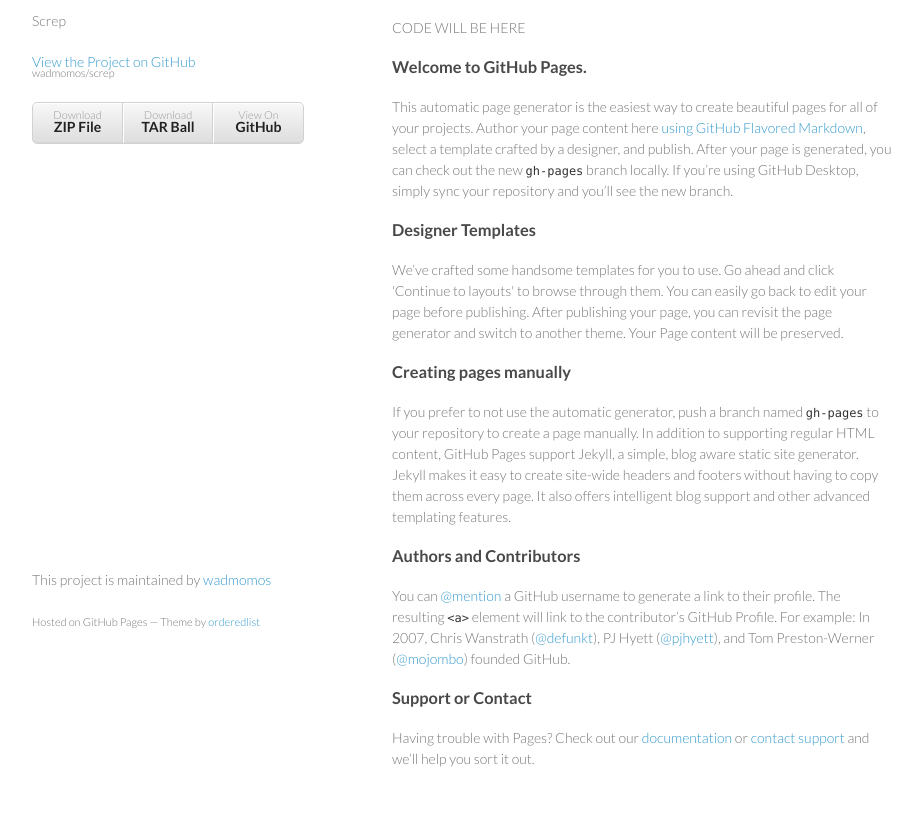
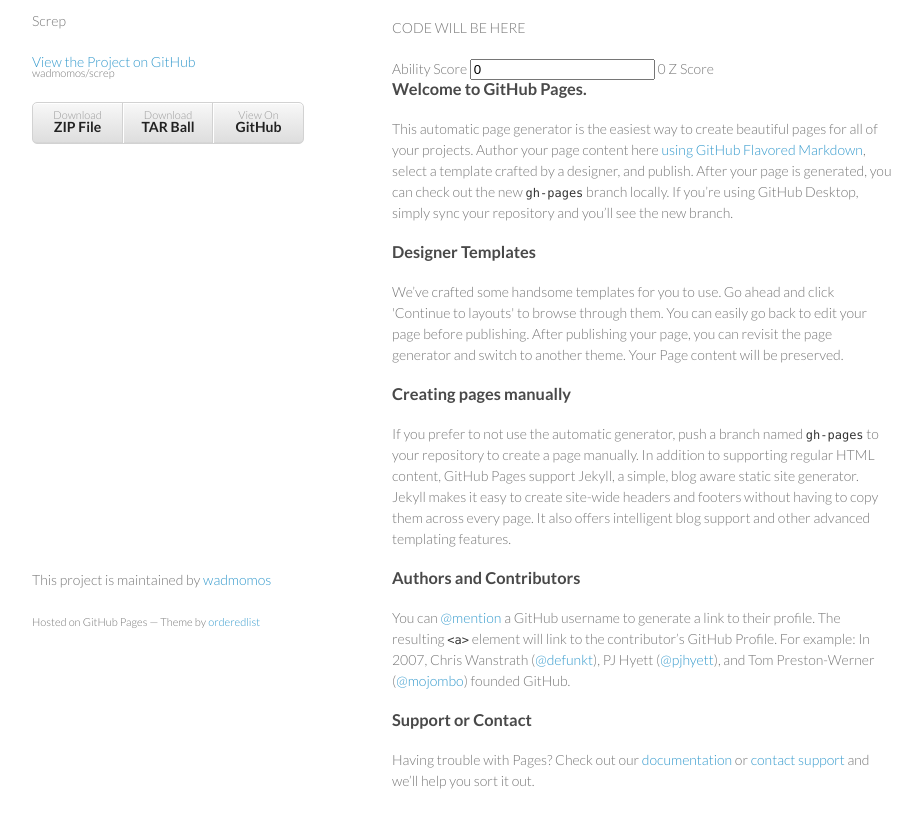
Before and after one commit to wadmomos/screp, a plain HTML site: page index.html in a window 1280 px wide. Shown: the part 99-926 px from the top of the page, without its empty margins (178-1100 px from the left). Drawn offline with Linux system fonts and the light colour scheme.

Commit message:
Z Score Added

```diff
--- a/index.html
+++ b/index.html
@@ -34,6 +34,16 @@
 
 <p>CODE WILL BE HERE</p>
 
+		<form oninput="x.value=((parseFloat(a.value) - 100)/15)">
+			Ability Score <input type="number" step="any" id="a" value="0">
+			<output name="x" step="any" for="a">0</output> Z Score
+		</form>
+		<!--<form oninput="x.value=parseFloat(a.value)+parseFloat(b.value)">
+			<input type="number" step="any" id="a" value="50.5">
+			+<input type="number" step="any" id="b" value="50.5">
+			=<output name="x" step="any" for="a b">100.1</output>
+		</form> -->
+
 <h3>
 <a id="welcome-to-github-pages" class="anchor" href="#welcome-to-github-pages" aria-hidden="true"><span class="octicon octicon-link"></span></a>Welcome to GitHub Pages.</h3>
 
```
